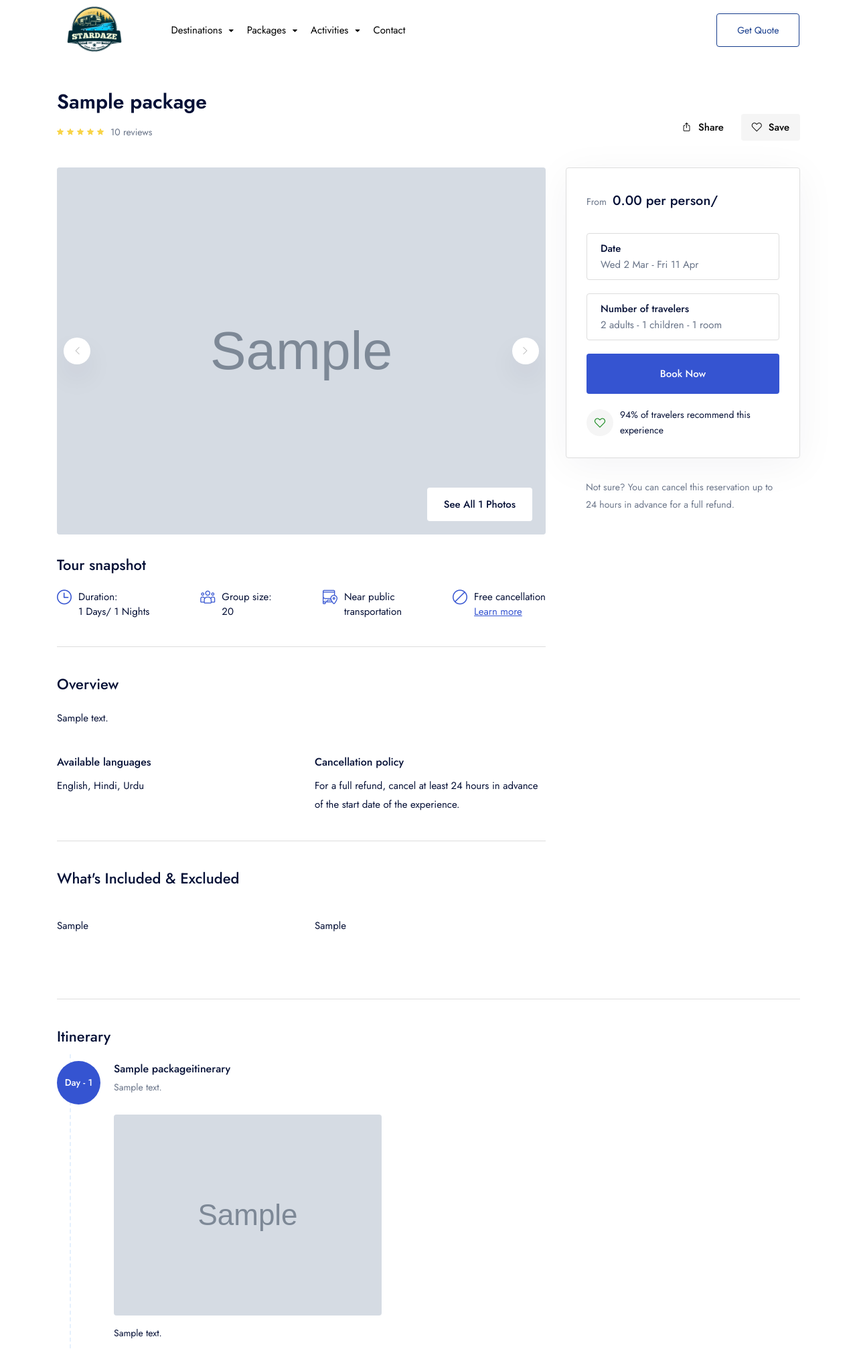
After one commit to faisalbashir383/Startdaze, a Django app: a page that uses templates/package_detail_view.html in a window 1280 px wide. The commit adds this page. Shown: the top 2017 px of the page at 67% size. Run offline with Django 4.2, Linux system fonts and the light colour scheme; tables that the repository leaves empty hold one stand-in row (values such as "Sample post"); grey boxes marked "Sample" are stand-in pictures; some libraries are stand-ins or nearby versions; some web fonts are replaced.

Commit message:
Project Setup

```diff
--- a/engine/urls.py
+++ b/engine/urls.py
@@ -1,5 +1,6 @@
 from django.urls import path
-from engine.views import Homepage, ContactPage, AboutPage, PrivacyPage, DestinationDetailView, HotelDetailView
+from engine.views import Homepage, ContactPage, AboutPage, PrivacyPage, DestinationDetailView, HotelDetailView, \
+    PackageDetailView
 
 urlpatterns = [
     path("", Homepage, name="homepage"),
@@ -8,4 +9,5 @@ urlpatterns = [
     path("privacy/", PrivacyPage, name="PrivacyPage"),
     path("destination/<str:slug>/", DestinationDetailView, name="DestinationDetailView"),
     path("hotel/<str:slug>/", HotelDetailView, name="hotel_detail"),
+    path("package/<str:slug>/", PackageDetailView, name="package_detail"),
 ]
--- a/engine/views.py
+++ b/engine/views.py
@@ -1,7 +1,7 @@
 from django.http import HttpResponse
 from django.shortcuts import render
 
-from engine.models import DestinationCategory, HomepageSliders, Destination, Activity, TeamMember
+from engine.models import DestinationCategory, HomepageSliders, Destination, Activity, TeamMember, Package
 
 
 def Homepage(request):
@@ -15,7 +15,8 @@ def Homepage(request):
         "destinations_categories": categories,
         "sliders": HomepageSliders.objects.filter(is_active=True),
         "top_destinations": Destination.objects.filter(is_active=True).order_by('-total_trips')[:6],
-        "activities": Activity.objects.all()
+        "activities": Activity.objects.all(),
+        "packages": Package.objects.all()
     })
 
 
@@ -50,3 +51,16 @@ def DestinationDetailView(request, slug):
 
 def HotelDetailView(request, slug):
     return HttpResponse("Page Not Available please try after few days")
+
+
+def PackageDetailView(request, slug):
+    try:
+        package = Package.objects.get(slug=slug)
+        return render(
+            request, "package_detail_view.html",
+            context={
+                "package": package
+            }
+        )
+    except Exception as e:
+        return HttpResponse(str(e))
--- /dev/null
+++ b/templates/package_detail_view.html
@@ -0,0 +1,467 @@
+{% extends 'base.html' %}
+{% load static %}
+{% block content%}
+
+    {% block navbar %}
+        {% include  'navbar.html' %}
+    {% endblock %}
+
+    <br><br><br>
+    <section class="pt-40">
+      <div class="container">
+        <div class="row y-gap-15 justify-between items-end">
+          <div class="col-auto">
+            <h1 class="text-30 fw-600">{{package.name}}</h1>
+
+            <div class="row x-gap-20 y-gap-20 items-center pt-10">
+              <div class="col-auto">
+                <div class="d-flex items-center">
+                  <div class="d-flex x-gap-5 items-center">
+
+                    <i class="icon-star text-10 text-yellow-1"></i>
+
+                    <i class="icon-star text-10 text-yellow-1"></i>
+
+                    <i class="icon-star text-10 text-yellow-1"></i>
+
+                    <i class="icon-star text-10 text-yellow-1"></i>
+
+                    <i class="icon-star text-10 text-yellow-1"></i>
+
+                  </div>
+
+                  <div class="text-14 text-light-1 ml-10">{{package.total_reviews}} reviews</div>
+                </div>
+              </div>
+            </div>
+          </div>
+
+          <div class="col-auto">
+            <div class="row x-gap-10 y-gap-10">
+              <div class="col-auto">
+                <button class="button px-15 py-10 -blue-1">
+                  <i class="icon-share mr-10"></i>
+                  Share
+                </button>
+              </div>
+
+              <div class="col-auto">
+                <button class="button px-15 py-10 -blue-1 bg-light-2">
+                  <i class="icon-heart mr-10"></i>
+                  Save
+                </button>
+              </div>
+            </div>
+          </div>
+        </div>
+      </div>
+    </section>
+
+    <section class="pt-40 js-pin-container">
+      <div class="container">
+        <div class="row y-gap-30">
+          <div class="col-lg-8">
+            <div class="relative d-flex justify-center overflow-hidden js-section-slider" data-slider-cols="base-1" data-nav-prev="js-img-prev" data-nav-next="js-img-next">
+              <div class="swiper-wrapper">
+                {% for pi in package.images.all %}
+                <div class="swiper-slide">
+                  <img src="{{pi.image.url}}" alt="{{pi.caption}}" class="rounded-4 col-12 h-full object-cover">
+                </div>
+                {% endfor %}
+              </div>
+
+              <div class="absolute h-full col-11">
+
+                <button class="section-slider-nav -prev flex-center button -blue-1 bg-white shadow-1 size-40 rounded-full sm:d-none js-img-prev">
+                  <i class="icon icon-chevron-left text-12"></i>
+                </button>
+
+                <button class="section-slider-nav -next flex-center button -blue-1 bg-white shadow-1 size-40 rounded-full sm:d-none js-img-next">
+                  <i class="icon icon-chevron-right text-12"></i>
+                </button>
+
+              </div>
+
+              <div class="absolute h-full col-12 z-2 px-20 py-20 d-flex justify-end items-end">
+                <a href="#" class="button -blue-1 px-24 py-15 bg-white text-dark-1 js-gallery" data-gallery="gallery2">
+                  See All {{package.images.count}} Photos
+                </a>
+                {% for pi in package.images.all %}
+                  <a href="{{pi.image.url}}" class="js-gallery" data-gallery="gallery2"></a>
+                {% endfor %}
+              </div>
+            </div>
+
+            <h3 class="text-22 fw-500 mt-30">
+              Tour snapshot
+            </h3>
+
+            <div class="row y-gap-30 justify-between pt-20">
+
+              <div class="col-md-auto col-6">
+                <div class="d-flex">
+                  <i class="icon-clock text-22 text-blue-1 mr-10"></i>
+                  <div class="text-15 lh-15">
+                    Duration:<br> {{package.days}} Days/ {{package.nights}} Nights
+                  </div>
+                </div>
+              </div>
+
+              <div class="col-md-auto col-6">
+                <div class="d-flex">
+                  <i class="icon-customer text-22 text-blue-1 mr-10"></i>
+                  <div class="text-15 lh-15">
+                    Group size:<br> 20
+                  </div>
+                </div>
+              </div>
+
+              <div class="col-md-auto col-6">
+                <div class="d-flex">
+                  <i class="icon-route text-22 text-blue-1 mr-10"></i>
+                  <div class="text-15 lh-15">
+                    Near public<br> transportation
+                  </div>
+                </div>
+              </div>
+
+              <div class="col-md-auto col-6">
+                <div class="d-flex">
+                  <i class="icon-access-denied text-22 text-blue-1 mr-10"></i>
+                  <div class="text-15 lh-15">
+                    Free cancellation <br><a href='#' class='text-blue-1 underline'>Learn more</a>
+                  </div>
+                </div>
+              </div>
+
+            </div>
+
+            <div class="border-top-light mt-40 mb-40"></div>
+
+            <div class="row x-gap-40 y-gap-40">
+              <div class="col-12">
+                <h3 class="text-22 fw-500">Overview</h3>
+
+                <p class="text-dark-1 text-15 mt-20">
+                  {{package.description|safe}}
+                </p>
+              </div>
+
+              <div class="col-md-6">
+                <h5 class="text-16 fw-500">Available languages</h5>
+                <div class="text-15 mt-10">English, Hindi, Urdu</div>
+              </div>
+
+              <div class="col-md-6">
+                <h5 class="text-16 fw-500">Cancellation policy</h5>
+                <div class="text-15 mt-10">For a full refund, cancel at least 24 hours in advance of the start date of the experience.</div>
+              </div>
+
+<!--              <div class="col-12">-->
+<!--                <h5 class="text-16 fw-500">Highlights</h5>-->
+<!--                <ul class="list-disc text-15 mt-10">-->
+<!--                  <li>Travel between the UNESCO World Heritage sites aboard a comfortable coach</li>-->
+<!--                  <li>Explore with a guide to delve deeper into the history</li>-->
+<!--                  <li>Great for history buffs and travelers with limited time</li>-->
+<!--                </ul>-->
+<!--              </div>-->
+            </div>
+
+            <div class="mt-40 border-top-light">
+              <div class="row x-gap-40 y-gap-40 pt-40">
+                <div class="col-12">
+                  <h3 class="text-22 fw-500">What's Included & Excluded</h3>
+
+                  <div class="row x-gap-40 y-gap-40 pt-20">
+                    <div class="col-md-6">
+                      <p class="text-dark-1 text-15 mt-20">
+                        {{package.included|safe}}
+                      </p>
+                    </div>
+                    <div class="col-md-6">
+                      <p class="text-dark-1 text-15 mt-20">
+                        {{package.excluded|safe}}
+                      </p>
+                    </div>
+                  </div>
+                </div>
+              </div>
+            </div>
+          </div>
+
+          <div class="col-lg-4">
+            <div class="d-flex justify-end js-pin-content">
+              <div class="w-360 lg:w-full d-flex flex-column items-center">
+                <div class="px-30 py-30 rounded-4 border-light bg-white shadow-4">
+                  <div class="text-14 text-light-1">
+                    From <span class="text-20 fw-500 text-dark-1 ml-5">{{package.discount}} per person/</span>
+                  </div>
+
+                  <div class="row y-gap-20 pt-30">
+                    <div class="col-12">
+
+                      <div class="searchMenu-date px-20 py-10 border-light rounded-4 -right js-form-dd js-calendar js-calendar-el">
+
+                        <div data-x-dd-click="searchMenu-date">
+                          <h4 class="text-15 fw-500 ls-2 lh-16">Date</h4>
+
+                          <div class="capitalize text-15 text-light-1 ls-2 lh-16">
+                            <span class="js-first-date">Wed 2 Mar</span>
+                            -
+                            <span class="js-last-date">Fri 11 Apr</span>
+                          </div>
+                        </div>
+
+
+                        <div class="searchMenu-date__field shadow-2" data-x-dd="searchMenu-date" data-x-dd-toggle="-is-active">
+                          <div class="bg-white px-30 py-30 rounded-4">
+                            <div class="elCalendar js-calendar-el-calendar"></div>
+                          </div>
+                        </div>
+                      </div>
+
+                    </div>
+
+                    <div class="col-12">
+
+                      <div class="searchMenu-guests px-20 py-10 border-light rounded-4 js-form-dd js-form-counters">
+
+                        <div data-x-dd-click="searchMenu-guests">
+                          <h4 class="text-15 fw-500 ls-2 lh-16">Number of travelers</h4>
+
+                          <div class="text-15 text-light-1 ls-2 lh-16">
+                            <span class="js-count-adult">2</span> adults
+                            -
+                            <span class="js-count-child">1</span> children
+                            -
+                            <span class="js-count-room">1</span> room
+                          </div>
+                        </div>
+
+
+                        <div class="searchMenu-guests__field shadow-2" data-x-dd="searchMenu-guests" data-x-dd-toggle="-is-active">
+                          <div class="bg-white px-30 py-30 rounded-4">
+                            <div class="row y-gap-10 justify-between items-center">
+                              <div class="col-auto">
+                                <div class="text-15 fw-500">Adults</div>
+                              </div>
+
+                              <div class="col-auto">
+                                <div class="d-flex items-center js-counter" data-value-change=".js-count-adult">
+                                  <button class="button -outline-blue-1 text-blue-1 size-38 rounded-4 js-down">
+                                    <i class="icon-minus text-12"></i>
+                                  </button>
+
+                                  <div class="flex-center size-20 ml-15 mr-15">
+                                    <div class="text-15 js-count">2</div>
+                                  </div>
+
+                                  <button class="button -outline-blue-1 text-blue-1 size-38 rounded-4 js-up">
+                                    <i class="icon-plus text-12"></i>
+                                  </button>
+                                </div>
+                              </div>
+                            </div>
+
+                            <div class="border-top-light mt-24 mb-24"></div>
+
+                            <div class="row y-gap-10 justify-between items-center">
+                              <div class="col-auto">
+                                <div class="text-15 lh-12 fw-500">Children</div>
+                                <div class="text-14 lh-12 text-light-1 mt-5">Ages 0 - 17</div>
+                              </div>
+
+                              <div class="col-auto">
+                                <div class="d-flex items-center js-counter" data-value-change=".js-count-child">
+                                  <button class="button -outline-blue-1 text-blue-1 size-38 rounded-4 js-down">
+                                    <i class="icon-minus text-12"></i>
+                                  </button>
+
+                                  <div class="flex-center size-20 ml-15 mr-15">
+                                    <div class="text-15 js-count">1</div>
+                                  </div>
+
+                                  <button class="button -outline-blue-1 text-blue-1 size-38 rounded-4 js-up">
+                                    <i class="icon-plus text-12"></i>
+                                  </button>
+                                </div>
+                              </div>
+                            </div>
+
+                            <div class="border-top-light mt-24 mb-24"></div>
+
+                            <div class="row y-gap-10 justify-between items-center">
+                              <div class="col-auto">
+                                <div class="text-15 fw-500">Rooms</div>
+                              </div>
+
+                              <div class="col-auto">
+                                <div class="d-flex items-center js-counter" data-value-change=".js-count-room">
+                                  <button class="button -outline-blue-1 text-blue-1 size-38 rounded-4 js-down">
+                                    <i class="icon-minus text-12"></i>
+                                  </button>
+
+                                  <div class="flex-center size-20 ml-15 mr-15">
+                                    <div class="text-15 js-count">1</div>
+                                  </div>
+
+                                  <button class="button -outline-blue-1 text-blue-1 size-38 rounded-4 js-up">
+                                    <i class="icon-plus text-12"></i>
+                                  </button>
+                                </div>
+                              </div>
+                            </div>
+                          </div>
+                        </div>
+                      </div>
+
+                    </div>
+
+                    <div class="col-12">
+                      <button class="button -dark-1 py-15 px-35 h-60 col-12 rounded-4 bg-blue-1 text-white">
+                        Book Now
+                      </button>
+                    </div>
+                  </div>
+
+                  <div class="d-flex items-center pt-20">
+                    <div class="size-40 flex-center bg-light-2 rounded-full">
+                      <i class="icon-heart text-16 text-green-2"></i>
+                    </div>
+                    <div class="text-14 lh-16 ml-10">94% of travelers recommend this experience</div>
+                  </div>
+                </div>
+
+                <div class="px-30">
+                  <div class="text-14 text-light-1 mt-30">Not sure? You can cancel this reservation up to 24 hours in advance for a full refund.</div>
+                </div>
+              </div>
+            </div>
+          </div>
+        </div>
+      </div>
+    </section>
+
+<!--    <section class="pt-40">-->
+<!--      <div class="container">-->
+<!--        <div class="pt-40 border-top-light">-->
+<!--          <div class="row x-gap-40 y-gap-40">-->
+<!--            <div class="col-auto">-->
+<!--              <h3 class="text-22 fw-500">Important information</h3>-->
+<!--            </div>-->
+<!--          </div>-->
+
+<!--          <div class="row x-gap-40 y-gap-40 justify-between pt-20">-->
+<!--            <div class="col-lg-4 col-md-6">-->
+<!--              <div class="fw-500 mb-10">Inclusions</div>-->
+<!--              <ul class="list-disc">-->
+<!--                <li>Superior Coach, Wi-Fi and USB Charging On-board</li>-->
+<!--                <li>Expert guide</li>-->
+<!--                <li>Admission to Windsor Castle (if option selected)</li>-->
+<!--                <li>Admission to Stonehenge</li>-->
+<!--              </ul>-->
+<!--            </div>-->
+
+<!--            <div class="col-lg-4 col-md-6">-->
+<!--              <div class="fw-500 mb-10">Departure details</div>-->
+<!--              <div class="text-15">-->
+<!--                Departures from 01st April 2022: Tour departs at 8 am (boarding at 7.30 am), Victoria Coach Station Gate 1-5-->
+<!--              </div>-->
+<!--            </div>-->
+
+<!--            <div class="col-lg-3 col-md-6">-->
+<!--              <div class="fw-500 mb-10">Know before you go</div>-->
+<!--              <ul class="list-disc">-->
+<!--                <li>Duration: 11h</li>-->
+<!--                <li>Mobile tickets accepted</li>-->
+<!--                <li>Instant confirmation</li>-->
+<!--              </ul>-->
+<!--            </div>-->
+
+<!--            <div class="col-lg-4 col-md-6">-->
+<!--              <div class="fw-500 mb-10">Exclusions</div>-->
+<!--              <ul class="list-disc">-->
+<!--                <li>Hotel pick-up and drop-off</li>-->
+<!--                <li>Gratuities</li>-->
+<!--                <li>Lunch</li>-->
+<!--              </ul>-->
+<!--            </div>-->
+
+<!--            <div class="col-12">-->
+<!--              <div class="fw-500 mb-10">Additional information</div>-->
+<!--              <ul class="list-disc">-->
+<!--                <li>Confirmation will be received at time of booking</li>-->
+<!--                <li>Departs at 8am (boarding at 7.30am), Victoria Coach Station Gate 1-5, 164 Buckingham Palace Road, London, SW1W 9TP</li>-->
+<!--                <li>As Windsor Castle is a working royal palace, sometimes the entire Castle or the State Apartments within the Castle need to be closed at short notice. (if selected this option)</li>-->
+<!--                <li>Stonehenge is closed on 21 June due to the Summer Solstice. During this time, we will instead visit the Avebury Stone Circle.</li>-->
+<!--                <li>Please note: the tour itinerary and order may change</li>-->
+<!--              </ul>-->
+<!--            </div>-->
+<!--          </div>-->
+<!--        </div>-->
+<!--      </div>-->
+<!--    </section>-->
+
+    <div class="container mt-40 mb-40">
+      <div class="border-top-light"></div>
+    </div>
+
+    <section>
+      <div class="container">
+        <h3 class="text-22 fw-500 mb-20">Itinerary</h3>
+
+        <div class="row y-gap-30">
+          <div class="col-lg-12">
+            <div class="relative">
+              <div class="border-test"></div>
+
+              <div class="accordion -map row y-gap-20 js-accordion">
+                {% for itinerary in package.itineraries.all %}
+                <div class="col-12">
+                    <div class="accordion__item {% if forloop.first %}js-accordion-item-active{% endif %}">
+                        <div class="d-flex">
+                            <div class="accordion__icon size-40 flex-center bg-blue-2 text-blue-1 rounded-full"
+                            style="width: 65px !important;height: 65px !important;"
+                            >
+                                <div class="text-14 fw-500">Day - {{ forloop.counter }}</div>
+                            </div>
+
+                            <div class="ml-20">
+                                <div class="text-16 lh-15 fw-500">{{ itinerary.title }}</div>
+                                <div class="text-14 lh-15 text-light-1 mt-5">{{ itinerary.short_description }}</div>
+
+                                <div class="accordion__content">
+                                    <div class="pt-15 pb-15">
+                                        {% if itinerary.image %}
+                                        <img src="{{ itinerary.image.url }}" alt="{{ itinerary.title }}" class="rounded-4 mt-15">
+                                        {% endif %}
+                                        <div class="text-14 lh-17 mt-15">{{ itinerary.description|safe }}</div>
+                                    </div>
+                                </div>
+
+                                <div class="accordion__button">
+                                    <button data-open-change-title="See less" class="d-block lh-15 text-14 text-blue-1 underline fw-500 mt-5">
+                                        See details & photo
+                                    </button>
+                                </div>
+                            </div>
+                        </div>
+                    </div>
+                </div>
+                {% endfor %}
+            </div>
+
+            </div>
+          </div>
+
+<!--          <div class="col-lg-8">-->
+<!--            <div class="map rounded-4 js-map-places"></div>-->
+<!--          </div>-->
+        </div>
+      </div>
+    </section>
+
+    {% block newsletter %}
+          {% include  'newsletter.html' %}
+    {% endblock %}
+{% endblock %}
```
Also changed, not shown: engine/admin.py (+20 -1 lines), engine/models.py (+32 -4 lines), engine/templatetags/filters.py (added, +21 -0 lines), templates/index.html (+126 -44 lines), engine/templatetags/__init__.py (added), 1 other file.
